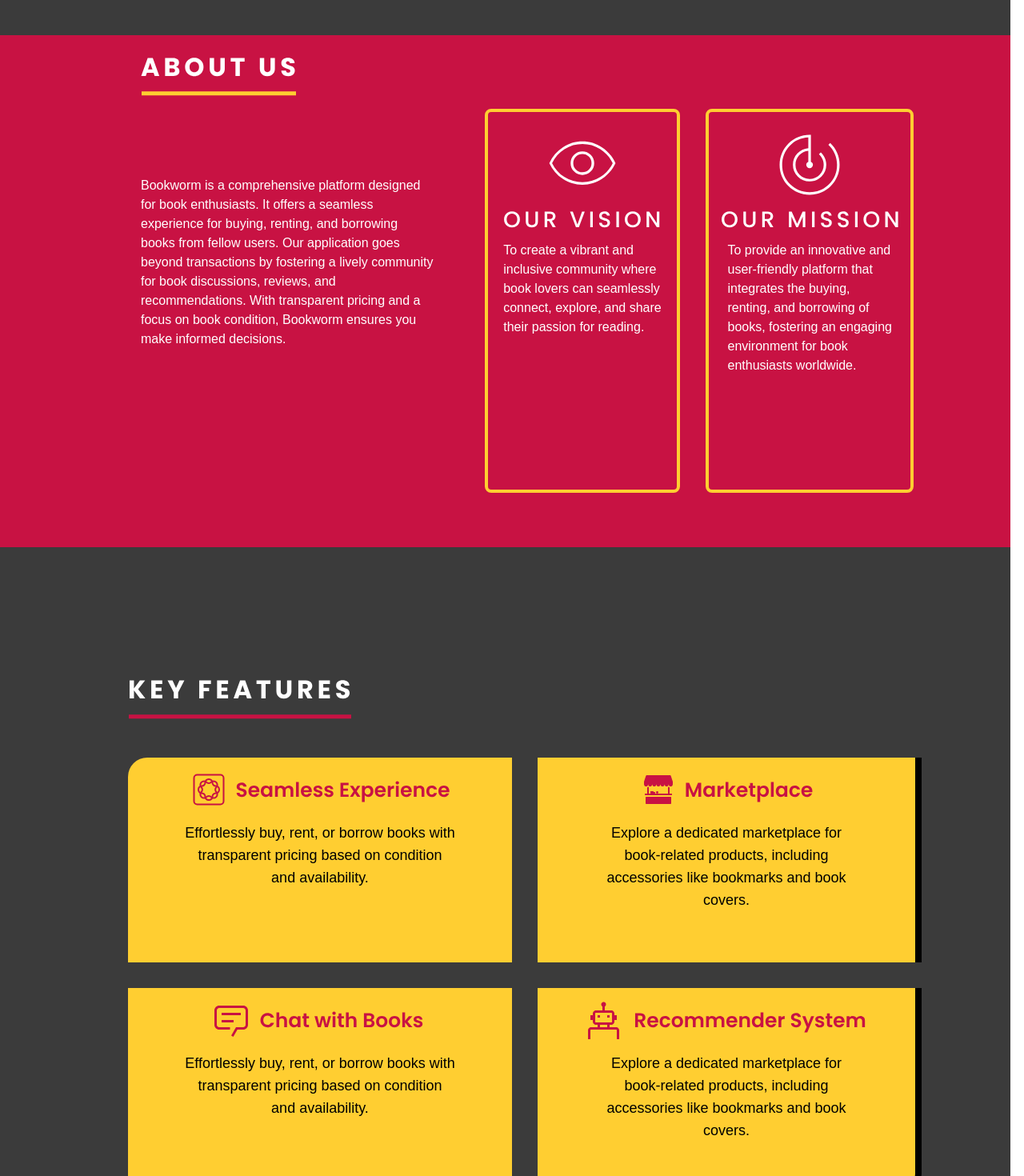
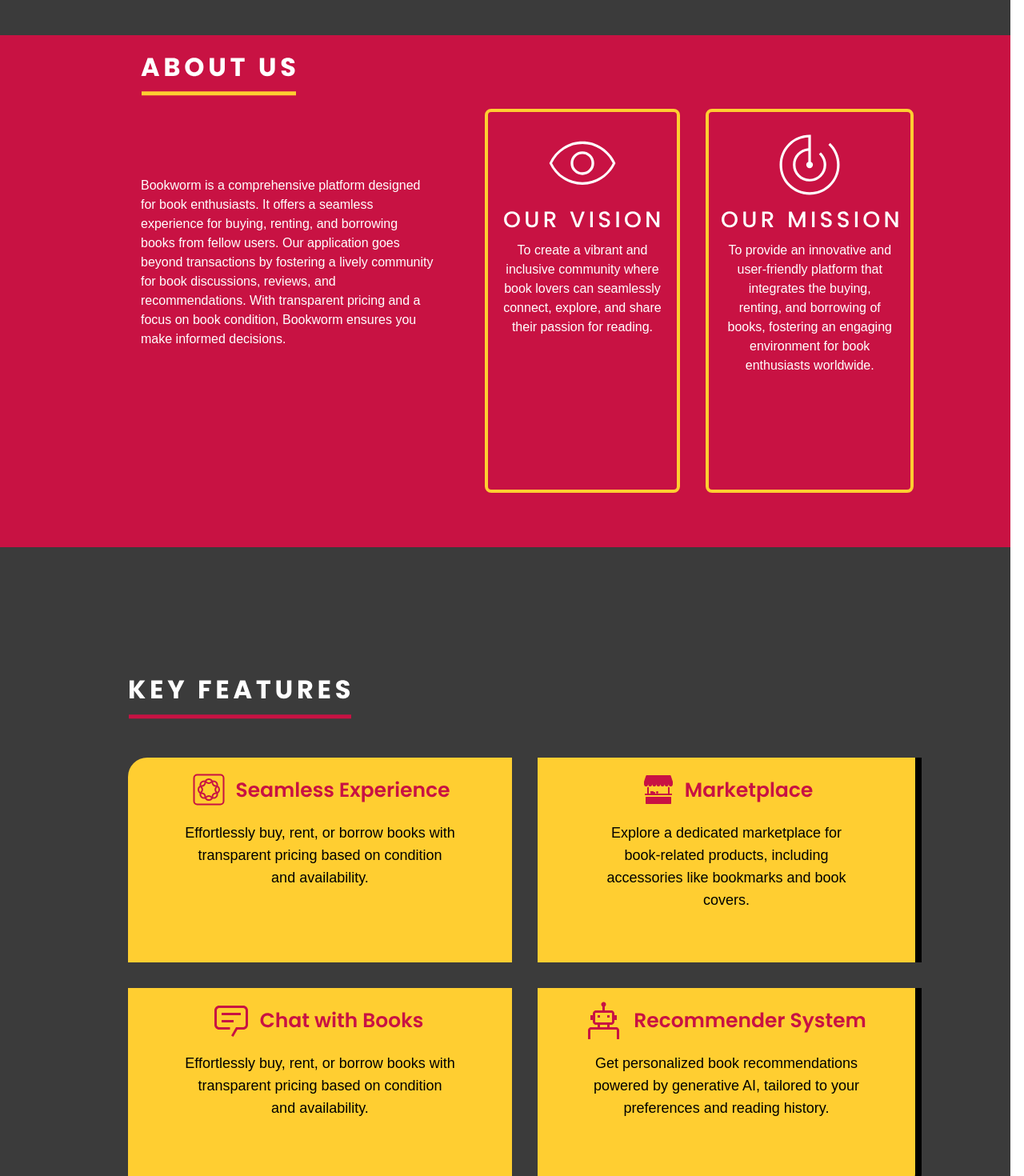
Before and after one commit to khizr45/bookWorm, a React (Vite) app: page / in a window 1280 px wide. Shown: the part 480-1950 px from the top of the page at 80% size. Built offline with nearby package versions, Linux system fonts and the light colour scheme.

Commit message:
corrections

```diff
--- a/src/components/subComponents/AboutUs.jsx
+++ b/src/components/subComponents/AboutUs.jsx
@@ -7,12 +7,12 @@
       <div className='flex justify-around items-center w-[88vw] aboutus'>
         <p className='ml-[10rem] font-poppins text-white font-normal mb-20 aboutusSvg w-[30vw] aboutuspara'>Bookworm is a comprehensive platform designed for book enthusiasts. It offers a seamless experience for buying, renting, and borrowing books from fellow users. Our application goes beyond transactions by fostering a lively community for book discussions, reviews, and recommendations. With transparent pricing and a focus on book condition, Bookworm ensures you make informed decisions.</p>
         <div className='flex justify-between items-center w-[50%] mt-4 aboutus gap-8 ml-16'>
-            <div className='flex flex-col justify-start items-center w-[75%] h-[60vh] border-4 border-[#FFCE31] rounded-lg firstbox'>
+            <div className='flex flex-col justify-start text-center items-center w-[75%] h-[60vh] border-4 border-[#FFCE31] rounded-lg firstbox'>
                 <img src='visionlogo.svg' className='mt-4'/>
                 <img src='ourvision.svg' className='mt-2'/>
                 <p className='mt-4 font-poppins text-white font-normal'>To create a vibrant and<br/> inclusive community where<br/> book lovers can seamlessly<br/> connect, explore, and share<br/> their passion for reading.</p>
             </div>
-            <div className='flex flex-col justify-start items-center w-[80%] h-[60vh] border-4 border-[#FFCE31] rounded-lg  firstbox'>
+            <div className='flex flex-col justify-start text-center items-center w-[80%] h-[60vh] border-4 border-[#FFCE31] rounded-lg  firstbox'>
                 <img src='missionlogo.svg' className='mt-4'/>
                 <img src='mission.svg' className='mt-2'/>
                 <p className='mt-4 font-poppins text-white font-normal'>To provide an innovative and<br/> user-friendly platform that<br/> integrates the buying,<br/> renting, and borrowing of<br/> books, fostering an engaging<br/> environment for book<br/> enthusiasts worldwide.</p>
--- a/src/components/subComponents/KeyFeatures.jsx
+++ b/src/components/subComponents/KeyFeatures.jsx
@@ -21,7 +21,7 @@
             </div>
             <div className='w-[30rem] h-[16rem] bg-[#FFCE31] ml-8 flex flex-col justify-start items-center text-center rounded-br-3xl border-b-8 border-r-8 border-black borderBox box bordergiven1'>
                 <img src='recommender.svg' className='mt-4 h-[3rem] featureshead'/>
-                <p className='mt-4 text-black font-medium font-poppins text-lg'>Explore a dedicated marketplace for<br/> book-related products, including<br/> accessories like bookmarks and book<br/> covers.</p>
+                <p className='mt-4 text-black font-medium font-poppins text-lg'>Get personalized book recommendations<br/> powered by generative AI, tailored to your<br/> preferences and reading history.</p>
             </div>
       </div>
     </div>
```
